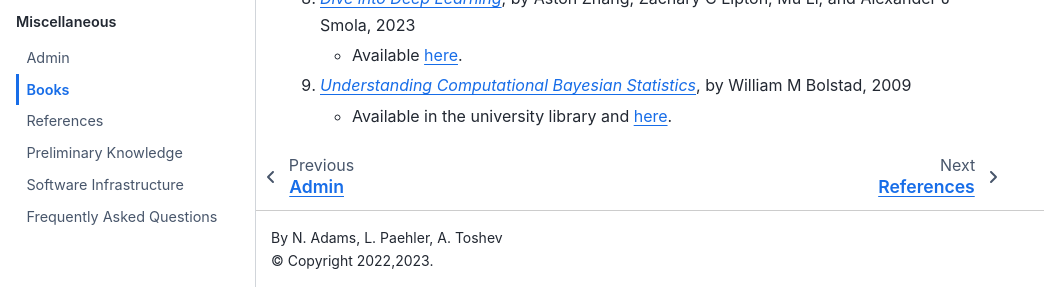
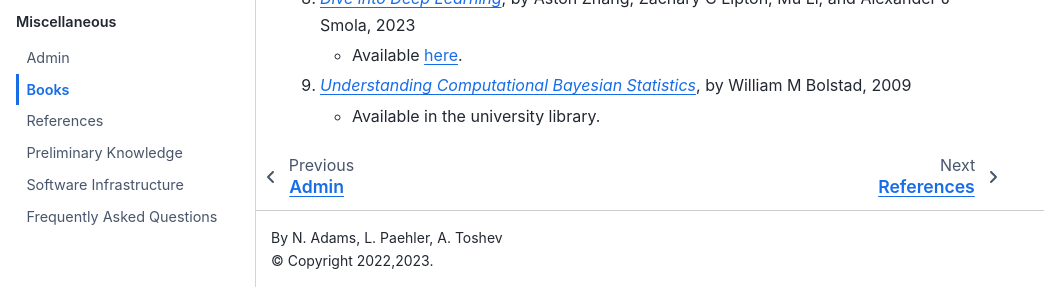
Before and after one commit to tumaer/SciML, a Jupyter Book: the page built from books.md, in a window 1280 px wide and 1042 px high. Shown: the part 755-1042 px from the top of the window, without its empty margins (0-1044 px from the left). Built offline with Jupyter Book 1.0.4 settings and Sphinx 7.4.7 and the Sphinx Book theme 1.1.4, drawn with Linux system fonts in a browser that asks for light colours; pages that are not in the unit, such as notebooks, are missing from menus.

````diff
--- a/_config.yml
+++ b/_config.yml
@@ -39,8 +39,11 @@ html:
 
 parse:
   myst_enable_extensions:
-    - amsmath
-    - dollarmath
+    - amsmath # enable direct parsing of amsmath LaTeX equations
+    - dollarmath # enable dollar delimited math
+    - linkify # automatically identify “bare” web URLs and add hyperlinks
+#     - html_image # convert any isolated img tags to the representation used in sphinx
+#     - colon_fence # enable using ::: delimiters to denote directives, instead of ```
 
 # to expand embedded files, i.e. sections. Reference:
 # https://github.com/executablebooks/jupyter-book/issues/1134
@@ -49,3 +52,5 @@ sphinx:
   config:
     html_theme_options:
       show_navbar_depth: 2
+    bibtex_reference_style: author_year
+    # mathjax_path: https://cdn.jsdelivr.net/npm/mathjax@3/es5/tex-mml-chtml.js
--- a/books.md
+++ b/books.md
@@ -20,4 +20,4 @@
 8. [*Dive into Deep Learning*](https://www.amazon.de/-/en/Aston-Zhang/dp/1009389432), by Aston Zhang, Zachary C Lipton, Mu Li, and Alexander J Smola, 2023
     - Available [here](https://d2l.ai/).
 9. [*Understanding Computational Bayesian Statistics*](https://onlinelibrary.wiley.com/doi/book/10.1002/9780470567371), by William M Bolstad, 2009
-    - Available in the university library and [here](https://cds.cern.ch/record/1437903/files/9780470046098_TOC.pdf).
+    - Available in the university library.
````
